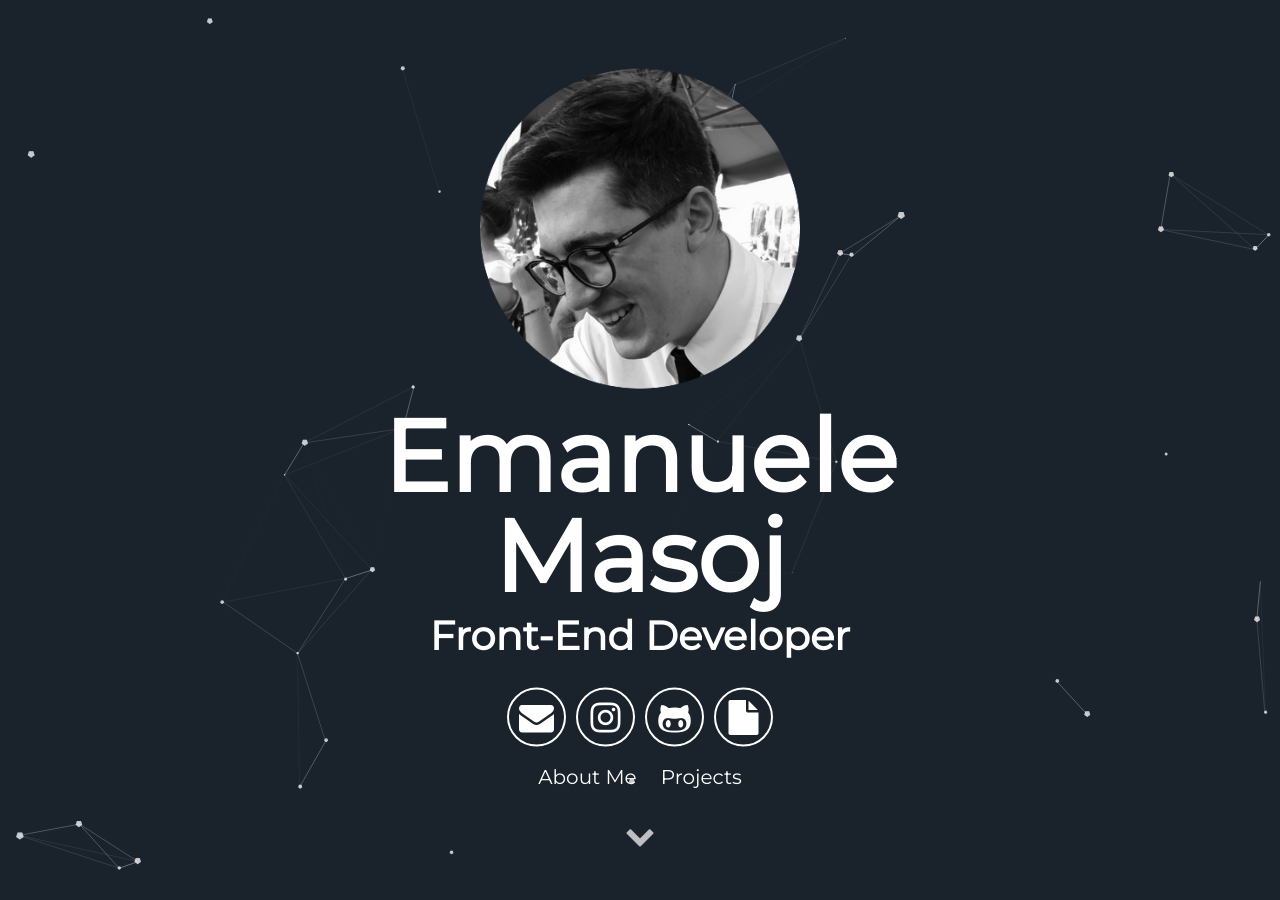
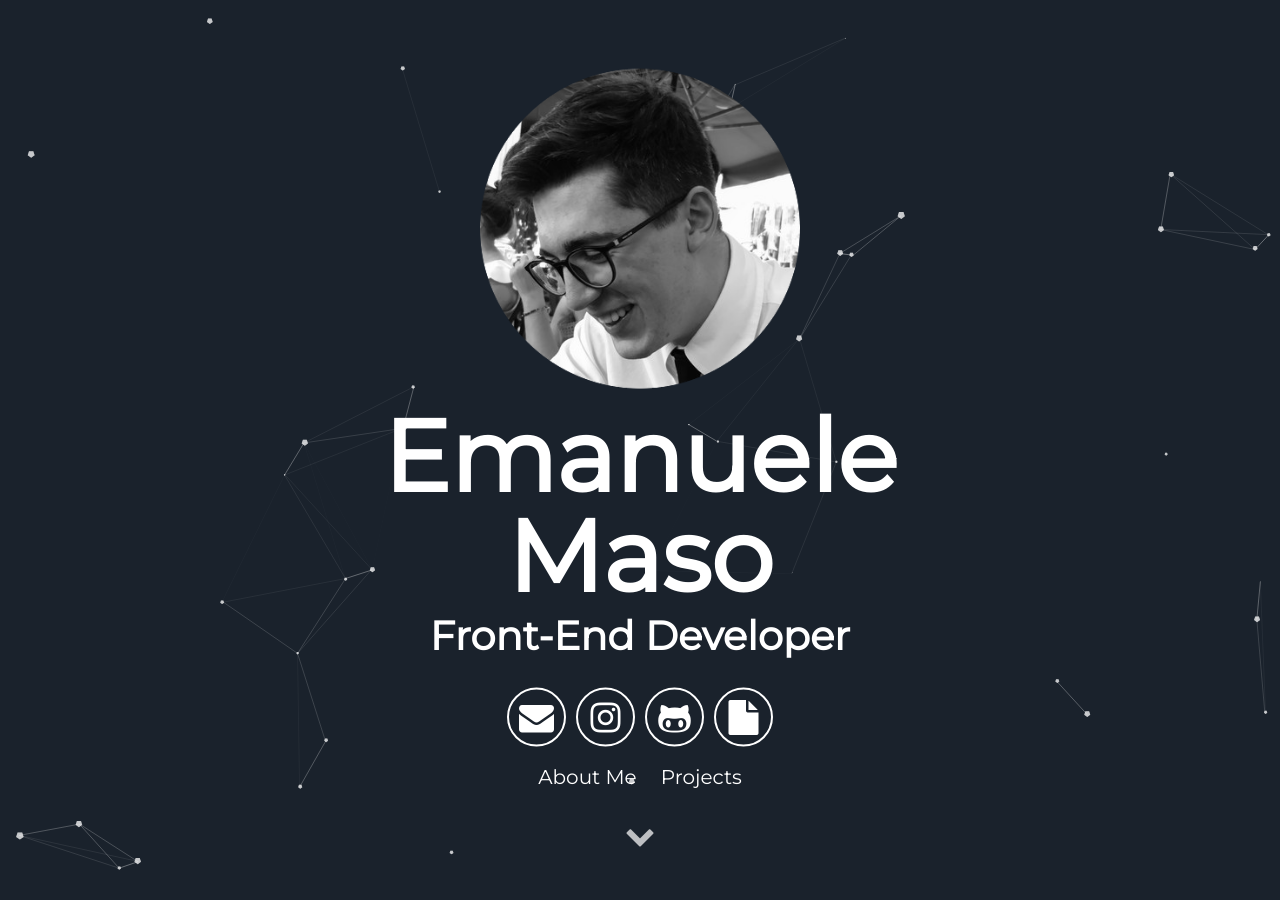
Before and after one commit to ClarkStoro/clarkstoro.github.io, a Jekyll site: the page built from index.html, in a window 1280 px wide and 900 px high. Built offline with Jekyll 4.4.1, drawn with Linux system fonts in a browser that asks for light colours.

Commit message:
Update header.html

```diff
--- a/_includes/header.html
+++ b/_includes/header.html
@@ -6,7 +6,7 @@
       </div>
 
       <h1>
-        <span class="site-title" style="margin-top: -70px;">{{site.username}}j</span>
+        <span class="site-title" style="margin-top: -70px;">{{site.username}}</span>
         <span class="site-description">{{site.user_title}}</span>
       </h1>
       <div class="header-icons">
```
